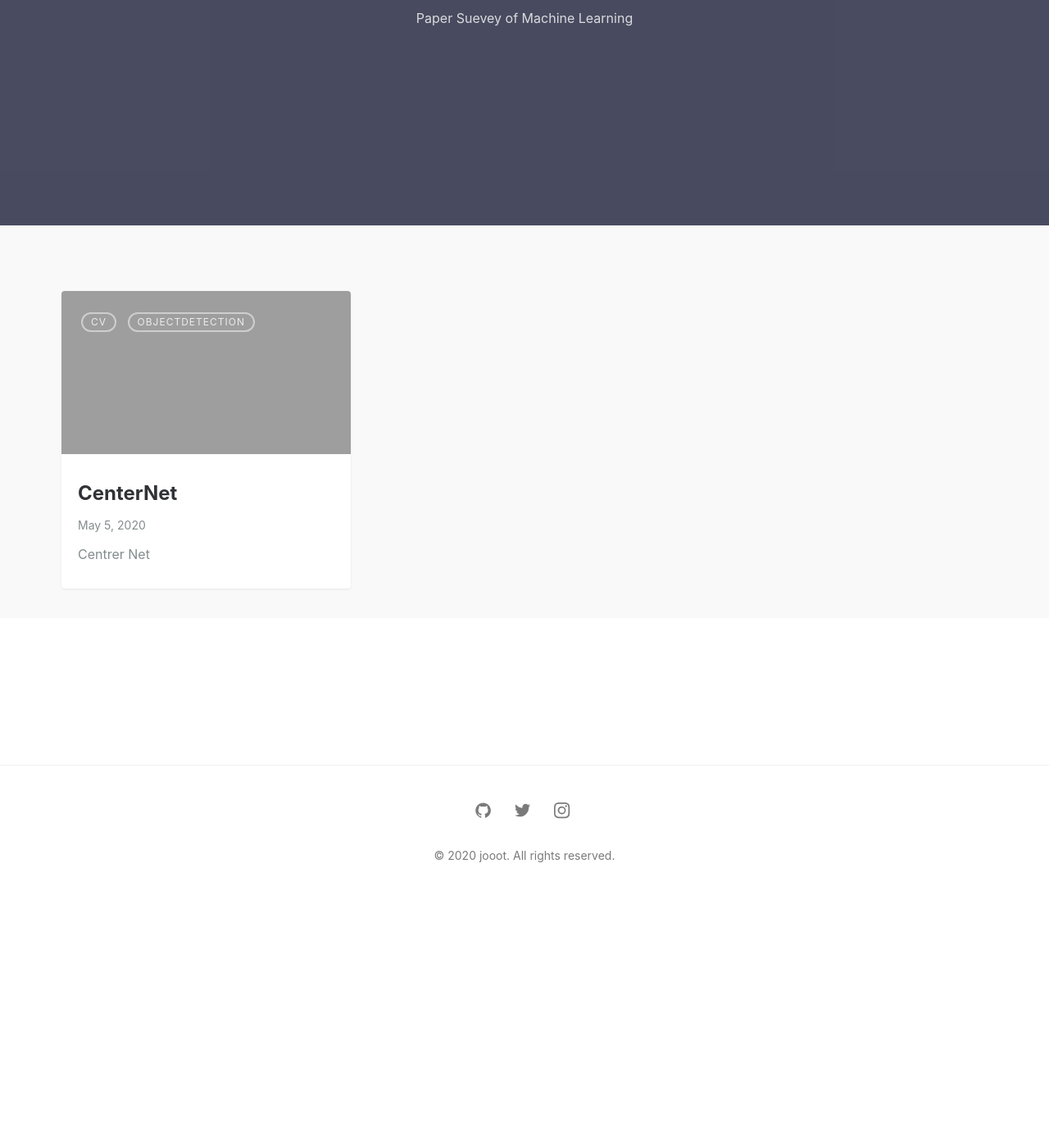
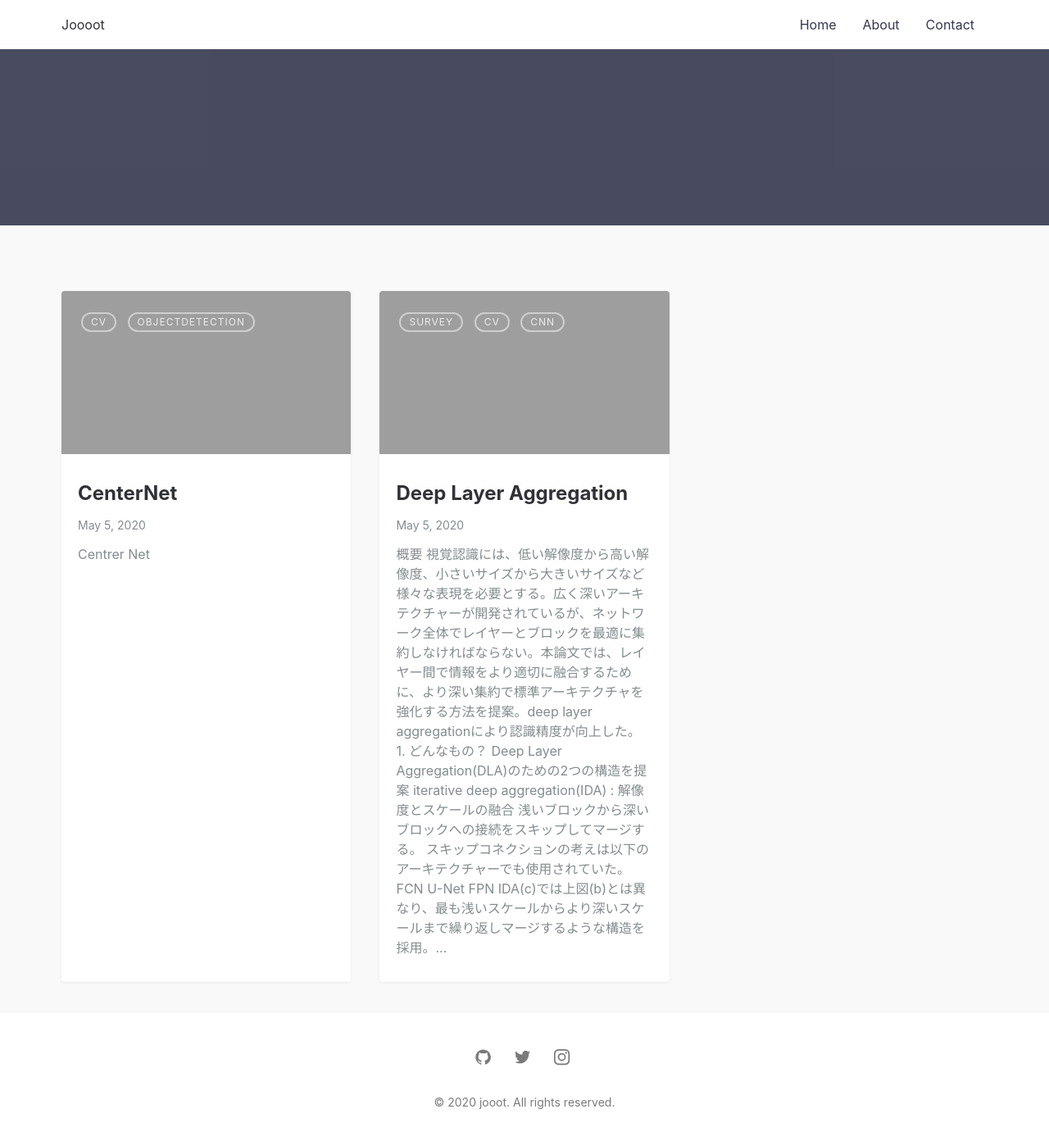
Before and after one commit to TakeruEndo/paper-survey, a Jekyll site: the page built from index.md, in a window 1280 px wide and 1400 px high, scrolled down 301 px. Shown: the top 1392 px of the window at 82% size. Built offline with Jekyll 4.4.1, drawn with Linux system fonts in a browser that asks for light colours.

```diff
--- /dev/null
+++ b/_posts/2020-05-05-DLA.md
@@ -0,0 +1,55 @@
+---
+layout: post
+title: Deep Layer Aggregation
+summary:
+featured-img: article1
+categories: Survey CV CNN
+---
+
+## 概要
+視覚認識には、低い解像度から高い解像度、小さいサイズから大きいサイズなど様々な表現を必要とする。広く深いアーキテクチャーが開発されているが、ネットワーク全体でレイヤーとブロックを最適に集約しなければならない。本論文では、レイヤー間で情報をより適切に融合するために、より深い集約で標準アーキテクチャを強化する方法を提案。deep layer aggregationにより認識精度が向上した。
+![DLA1](https://user-images.githubusercontent.com/40351074/77845452-0ba6fb00-71ea-11ea-83ec-5fdab9b06561.png)
+
+
+## 1. どんなもの？
+Deep Layer Aggregation(DLA)のための2つの構造を提案
+
+### iterative deep aggregation(IDA) : 解像度とスケールの融合
+浅いブロックから深いブロックへの接続をスキップしてマージする。
+スキップコネクションの考えは以下のアーキテクチャーでも使用されていた。
+* FCN
+* U-Net
+* FPN
+![IDA](https://user-images.githubusercontent.com/40351074/77846024-16638f00-71ee-11ea-9372-fad3e82bc884.png)
+IDA(c)では上図(b)とは異なり、最も浅いスケールからより深いスケールまで繰り返しマージするような構造を採用。
+
+### hierarchical deep aggregation (HDA)  : モジュールとチャネルの機能のマージ
+ツリー内のブロックとステージをマージして、機能チャネルを保持および結合する。
+
+![DLA2](https://user-images.githubusercontent.com/40351074/77847964-eae7a100-71fb-11ea-92f6-e008d98aef69.png)
+
+### Architectural Elements
+inputの圧縮と結合を行う。
+
+![スクリーンショット 2020-03-29 23 56 37](https://user-images.githubusercontent.com/40351074/77852373-470cee00-7219-11ea-85c3-852ef2e2d2a2.png)
+
+## 2. 先行研究と比べてどこがすごいの？
+様々なタスクにおいて精度の向上が見られた
+
+## 3. 技術や手法の"キモ"はどこにある？
+低レイヤーの出力を効果的にマージして多様な特徴量を出力に反映させていること。
+
+## 4. どうやって有効だと検証した？
+ImageNetを使ったクラス分類で他の研究と比較した。
+![result](https://user-images.githubusercontent.com/40351074/77849802-36547c00-7209-11ea-8d2b-7fe24fdc23cd.png)
+
+
+## 5. 次に読むべき論文はあるか？
+- [Feature pyramid networks for object detection](https://arxiv.org/abs/1612.03144)
+
+- [U-net: Convolutional networks for biomedical image segmentation](https://arxiv.org/abs/1505.04597)
+
+### 論文情報・リンク
+
+* [Fisher Yu Dequan Wang Evan Shelhamer Trevor Darrell
+UC Berkeley，Deep Layer Aggregation，IEEE，2403-2412，2018](http://openaccess.thecvf.com/content_cvpr_2018/papers/Yu_Deep_Layer_Aggregation_CVPR_2018_paper.pdf)
```
Also changed, not shown: _posts/2020-05-05-canterNet.md (+0 -2 lines).
